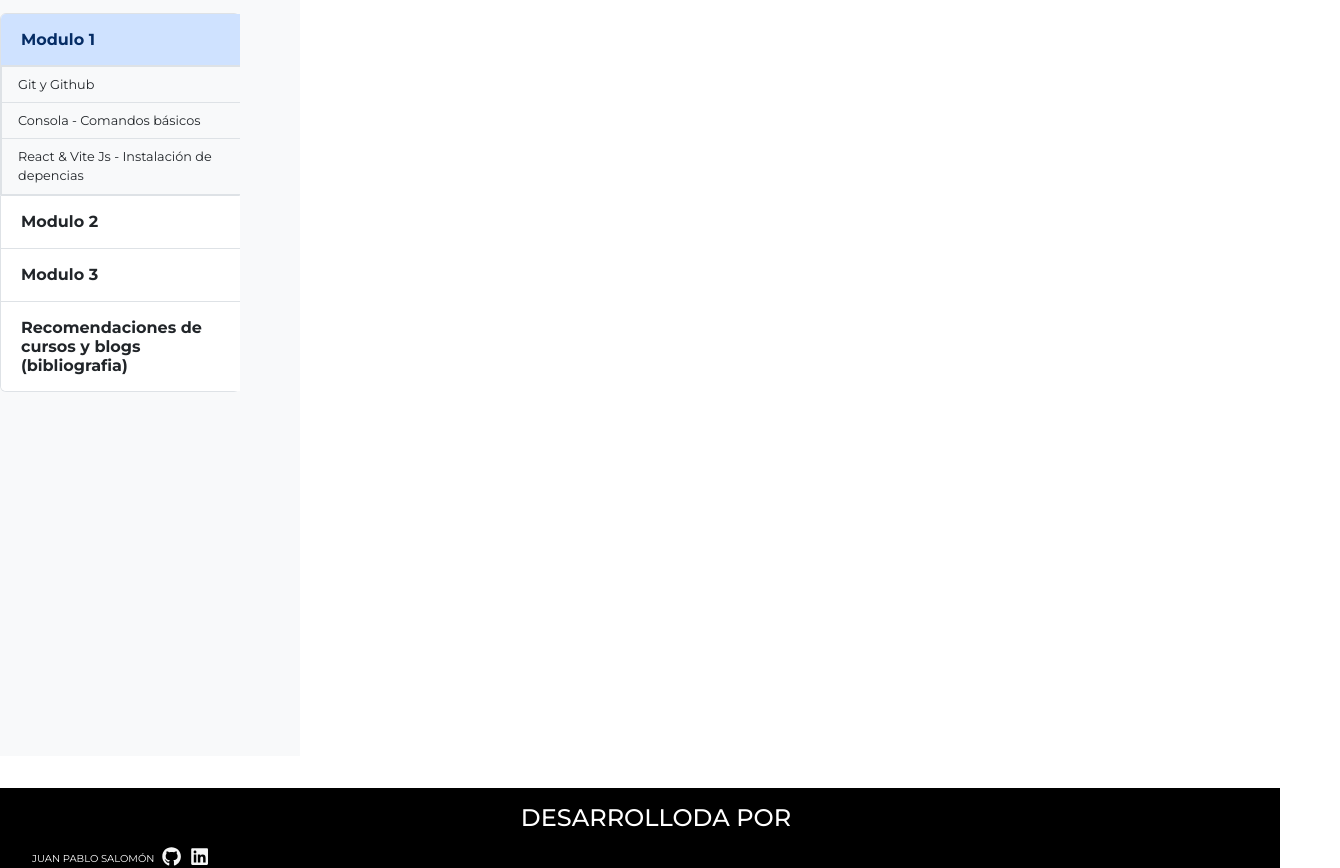
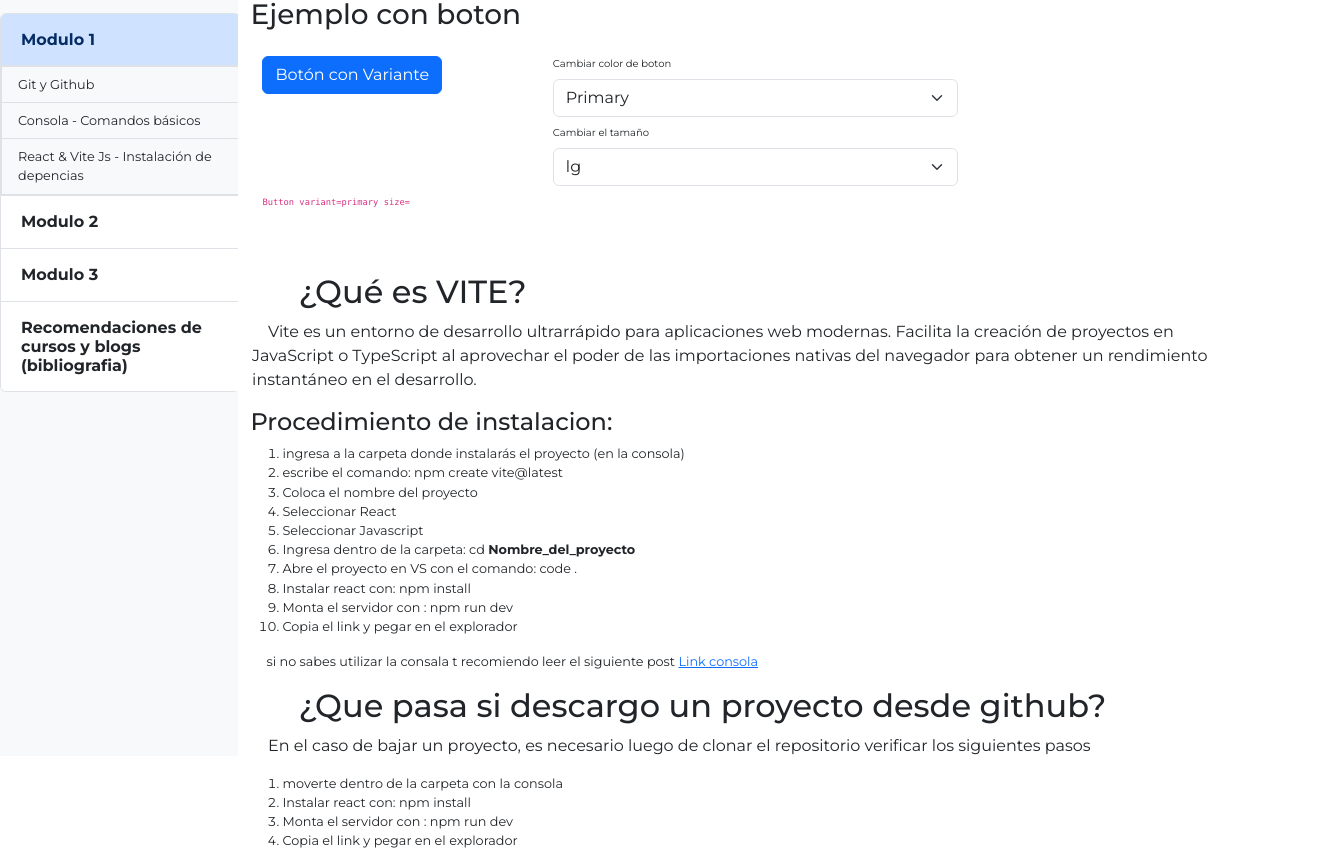
Before and after one commit to Fsalasgit/atomicReact, a React (Vite) app: page /atomicReactbootstrap in a window 1280 px wide. Shown: the part 200-1068 px from the top of the page, 1340 px wide, since content can reach past the window. Built offline with nearby package versions, Linux system fonts and the light colour scheme.

Commit message:
agregando ejemplo de boton

```diff
--- a/src/App.jsx
+++ b/src/App.jsx
@@ -16,6 +16,7 @@ import ReactPage from './pages/ReactPage';
 import IntroBootstrapPages from './pages/IntroBootstrapPages';
 import AtomicDesign from './pages/AtomicDesign';
 import BemSass from './pages/BemSass';
+import EjemploAtomicRB from './pages/EjemploAtomicRB';
 
 function App() {
   const location = useLocation();
@@ -36,6 +37,7 @@ function App() {
           <Route path='/reactVite' element={<ReactPage />} />
           <Route path='/introBootrapt' element={<IntroBootstrapPages />} />
           <Route path='/atomicDesign' element={<AtomicDesign />} />
+          <Route path='/atomicReactbootstrap' element={<EjemploAtomicRB />} />
           <Route path='/bemsass' element={<BemSass />} />
         </Routes>
         </div>
--- /dev/null
+++ b/src/component/exampleAtomicComponents/atoms/ButtonExample.jsx
@@ -0,0 +1,57 @@
+import Button from 'react-bootstrap/Button';
+import Form from 'react-bootstrap/Form';
+import React, { useState } from 'react';
+
+
+
+const ButtonExample = () => {
+  const [selectedVariant, setSelectedVariant] = useState('primary'); // Estado para almacenar la variante seleccionada
+
+  const handleVariantChange = (event) => {
+    setSelectedVariant(event.target.value); // Actualizar el estado cuando cambia la selección
+  };
+
+
+  const [selectedVariantSize, setSelectedVariantSize] = useState(''); // Estado para almacenar la variante seleccionada
+
+  const handleVariantChangeSize = (event) => {
+    setSelectedVariantSize(event.target.value); // Actualizar el estado cuando cambia la selección
+  };
+
+
+
+
+
+
+  return (
+    <div className='container'>
+      <div className="row">
+        <div className="col-3">
+
+          <Button variant={selectedVariant} size={selectedVariantSize}>Botón con Variante</Button>{' '}
+        </div>
+        <div className="col-4">
+          <div className="mb-2">
+            <Form.Label>Cambiar color de boton</Form.Label>
+            <Form.Select aria-label="Selecciona una variante" onChange={handleVariantChange} value={selectedVariant}>
+              <option value="primary">Primary</option>
+              <option value="success">Success</option>
+              <option value="outline-primary">Outline Primary</option>
+
+            </Form.Select>
+          </div>
+          <div className="mb-2">
+            <Form.Label>Cambiar el tamaño</Form.Label>
+            <Form.Select aria-label="Selecciona una variante" onChange={handleVariantChangeSize} value={selectedVariantSize}>
+              <option value="lg">lg</option>
+              <option value="sm">sm</option>
+            </Form.Select>
+          </div>
+        </div>
+        <p><code>Button variant={selectedVariant} size={selectedVariantSize}</code></p>
+      </div>
+    </div>
+  )
+}
+
+export default ButtonExample
--- /dev/null
+++ b/src/pages/EjemploAtomicRB.jsx
@@ -0,0 +1,63 @@
+import React from 'react'
+import ButtonExample from '../component/exampleAtomicComponents/atoms/ButtonExample'
+
+const EjemploAtomicRB = () => {
+  return (
+    <>
+        <main className='container blogContainer'>
+            <h1 className='blogContainer__tittle'>ATOMIC DESIGN CON BOOTSTRAP</h1>
+            <div className="row">
+
+                <article className="col-12 mb-5">
+                    <h2 className='blogContainer__ArticleTitle'>Atomos</h2>
+                    <p className='blogContainer__p'>a continuacion tomaramos algunos components atómicos</p>
+
+                    <h3 className='mb-4'>Ejemplo con boton</h3>
+
+                    <ButtonExample />
+
+
+                </article>
+                <article className="col-12">
+                    <h2 className='blogContainer__ArticleTitle'>¿Qué es VITE?</h2>
+                    <p className='blogContainer__p'>Vite es un entorno de desarrollo ultrarrápido para aplicaciones web modernas. Facilita la creación de proyectos en JavaScript o TypeScript al aprovechar el poder de las importaciones nativas del navegador para obtener un rendimiento instantáneo en el desarrollo.</p>
+                    <h4>Procedimiento de instalacion:</h4>
+                    <ol className='orderlist__container'>
+                        <li>ingresa a la carpeta donde instalarás el proyecto (en la consola)</li>
+                        <li>escribe el comando: npm create vite@latest</li>
+                        <li>Coloca el nombre del proyecto</li>
+                        <li>Seleccionar React</li>
+                        <li>Seleccionar Javascript</li>
+                        <li>Ingresa dentro de la carpeta: cd <strong>Nombre_del_proyecto</strong></li>
+                        <li>Abre el proyecto en VS con el comando: code . </li>
+                        <li>Instalar react con: npm install</li>
+                        <li>Monta el servidor con : npm run dev</li>
+                        <li>Copia el link y pegar en el explorador</li>
+                    </ol>
+
+                    <p className='blogContainer__p-small'>si no sabes utilizar la consala t recomiendo leer el siguiente post <a href="#">Link consola</a></p>
+
+                </article>
+                <article className="col-12">
+                    <h2 className='blogContainer__ArticleTitle'>¿Que pasa si descargo un proyecto desde github?</h2>
+                    <p className='blogContainer__p'>En el caso de bajar un proyecto, es necesario luego de clonar el repositorio verificar los siguientes pasos</p>
+                    <ol className='orderlist__container'>
+                        <li>moverte dentro de la carpeta con la consola</li>
+                        <li>Instalar react con: npm install</li>
+                        <li>Monta el servidor con : npm run dev</li>
+                        <li>Copia el link y pegar en el explorador</li>
+
+                    </ol>
+
+                </article>
+
+            </div>
+
+
+        </main>
+
+    </>
+  )
+}
+
+export default EjemploAtomicRB
```
Also changed, not shown: src/component/exampleAtomicComponents/atoms/SpinnerExample.jsx (added, +39 -0 lines).
